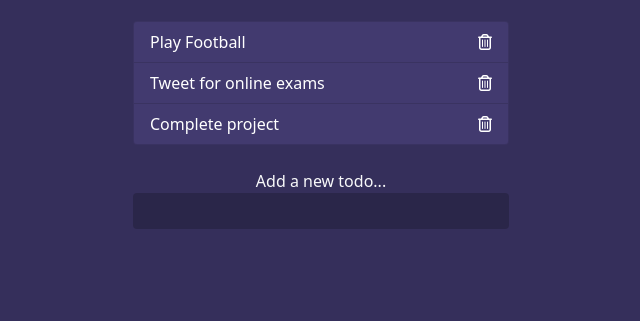
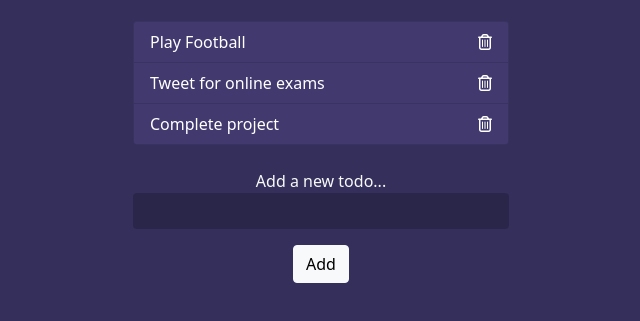
Before and after one commit to manav23lohani/ToDo-List, a plain HTML site: page index.html in a window 1280 px wide. Shown: the part 135-456 px from the top of the page, without its empty margins (319-959 px from the left). Drawn offline with nearby package versions, Linux system fonts and the light colour scheme.

Commit message:
add button

```diff
--- a/index.html
+++ b/index.html
@@ -36,6 +36,7 @@
         <form class="add text-center my-4">
             <label class="text-light">Add a new todo...</label>
             <input class="form-control m-auto" type="text" name="add"/>
+            <input type="submit" class="my-3 btn btn-light" value="Add">
         </form>
     </div>
     <script src="todo.js"></script>
```
